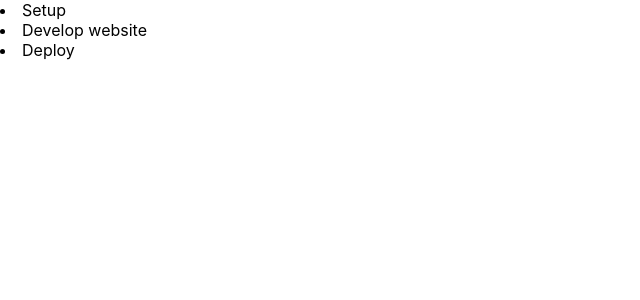
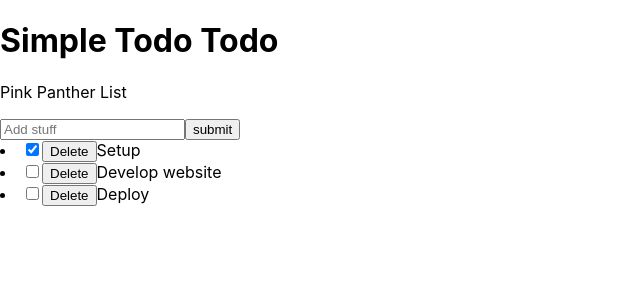
Before and after one commit to vidushg/todo-react, a React (Create React App) app in the folder simple-todo-app/: page / in a window 1280 px wide. Shown: the top 300 px of the page, without its empty margins (0-640 px from the left). Built offline with nearby package versions, Linux system fonts and the light colour scheme.

Commit message:
added form elements

```diff
--- a/simple-todo-app/src/components/Header.js
+++ b/simple-todo-app/src/components/Header.js
@@ -0,0 +1,12 @@
+import React from "react"
+
+const Header = () => {
+  return(
+    <header>
+    <h1>Simple Todo Todo </h1>
+    <p>Pink Panther List </p>
+    </header>
+  )
+}
+
+export default Header
--- a/simple-todo-app/src/components/InputTodo.js
+++ b/simple-todo-app/src/components/InputTodo.js
@@ -0,0 +1,28 @@
+import React, {Component} from "react"
+
+class InputTodo extends Component {
+
+  state = {
+    title: ""
+  };
+
+  onChange = e => {
+    this.setState({
+      title: e.target.value
+    });
+  };
+
+  render(){
+    return(
+      <form>
+      <input type="text"
+      placeholder="Add stuff"
+      value={this.state.title}
+      onChange={this.onChange} />
+      <input type="submit" value= "submit" />
+      </form>
+    )
+  };
+}
+
+export default InputTodo
--- a/simple-todo-app/src/components/TodoContainer.js
+++ b/simple-todo-app/src/components/TodoContainer.js
@@ -1,5 +1,7 @@
 import React from "react"
 import TodosList from "./TodosList"
+import Header from "./Header"
+import InputTodo from "./InputTodo"
 
 class TodoContainer extends React.Component{
 
@@ -23,10 +25,35 @@ class TodoContainer extends React.Component{
     ]
   };
 
+  handleChange = (id) => {
+    this.setState(prevState => ({
+      todos: prevState.todos.map(todo => {
+        if (todo.id === id){
+          todo.completed = !todo.completed;
+        }
+        return todo;
+      })
+    }));
+  };
+
+  delTodo = (id) => {
+    this.setState({
+      todos: [
+        ...this.state.todos.filter(todo => {
+          return todo.id !== id;
+        })
+      ]
+    });
+  };
+
   render(){
     return (
       <>
-      <TodosList todos={this.state.todos} />
+      <Header />
+      <InputTodo />
+      <TodosList todos={this.state.todos}
+      handleChangeProps={this.handleChange}
+      deleteTodoProps={this.delTodo}/>
       </>
     );
   }
--- a/simple-todo-app/src/components/TodoItem.js
+++ b/simple-todo-app/src/components/TodoItem.js
@@ -2,7 +2,13 @@ import React from "react"
 
 class TodoItem extends React.Component{
   render(){
-    return(<li>{this.props.todo.title}</li>);
+    return(<li>
+      <input type="checkbox"
+      checked={this.props.todo.completed}
+      onChange={() => this.props.handleChangeProps(this.props.todo.id)}/>
+      <button onClick={() => this.props.deleteTodoProps(this.props.todo.id)}>
+      Delete</button>
+      {this.props.todo.title}</li>);
   }
 }
 
--- a/simple-todo-app/src/components/TodosList.js
+++ b/simple-todo-app/src/components/TodosList.js
@@ -4,7 +4,11 @@ import TodoItem from "./TodoItem"
 class TodosList extends React.Component{
   render(){
     return(<>
-      {this.props.todos.map(todo => (<TodoItem key={todo.id} todo={todo}/>))}
+      {this.props.todos.map(todo => (<TodoItem
+                                      key={todo.id}
+                                      todo={todo}
+                                      handleChangeProps={this.props.handleChangeProps}
+                                      deleteTodoProps={this.props.deleteTodoProps} />))}
       </>
     )
   };
```
